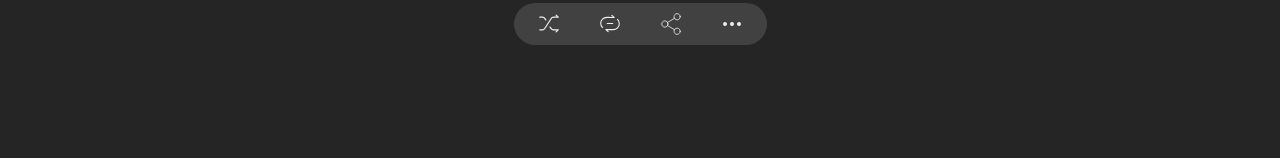
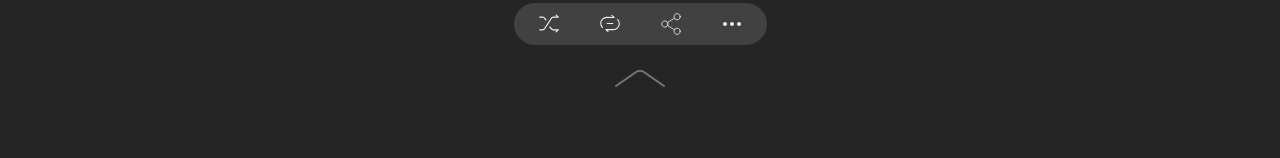
Before and after one commit to roshanshibu/Coco, a React (Vite) app: page /player in a window 1280 px wide. Shown: the part 623-781 px from the top of the page. Built offline with nearby package versions, Linux system fonts and the light colour scheme.

Commit message:
position pull up icon

```diff
--- a/src/components/player/Player.css
+++ b/src/components/player/Player.css
@@ -145,8 +145,10 @@ input[type=range]::-webkit-slider-thumb {
     width: 20px;
 }
 
-.pullUpIcon{
-    bottom: 0;
-    position: absolute;
-    align-self: center;
+.upNextContainer{
+    display: flex;
+    flex-grow: 1;
+    height: 100vh;
+    justify-content: center;
+    padding-top: 25px;
 }
--- a/src/components/player/Player.jsx
+++ b/src/components/player/Player.jsx
@@ -106,6 +106,14 @@ const OptionsRow = (props) => {
     )
 }
 
+const UpNext = (props) => {
+    return(
+        <div className="upNextContainer">
+            <PullUpIcon className="pullUpIcon" />
+        </div>
+    )
+}
+
 
 const Player = () => {
 
@@ -183,7 +191,7 @@ const Player = () => {
             <ControlRow accentColor={accentColor}
                 isPlaying={isPlaying} togglePlay={togglePlay} />
             <OptionsRow />
-            <PullUpIcon className="pullUpIcon" />
+            <UpNext />
         </div>
     )
 }
```
